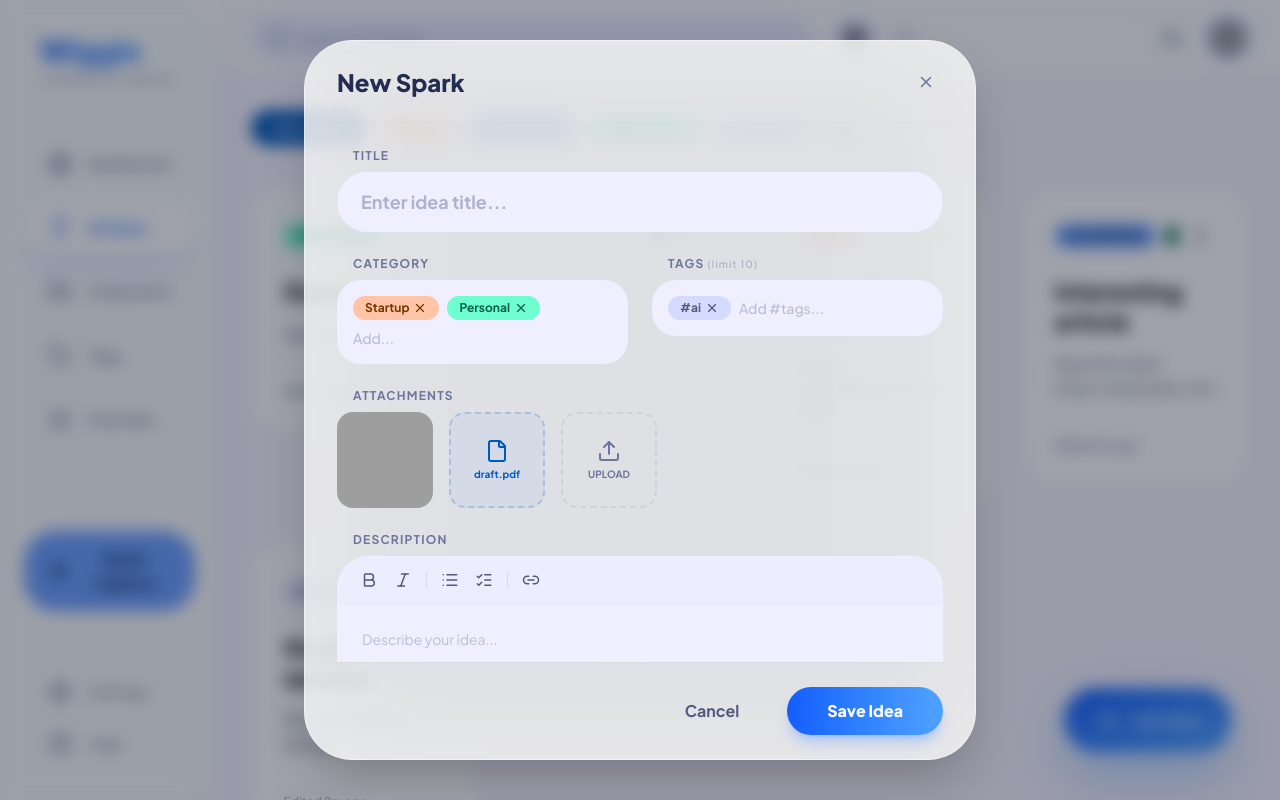
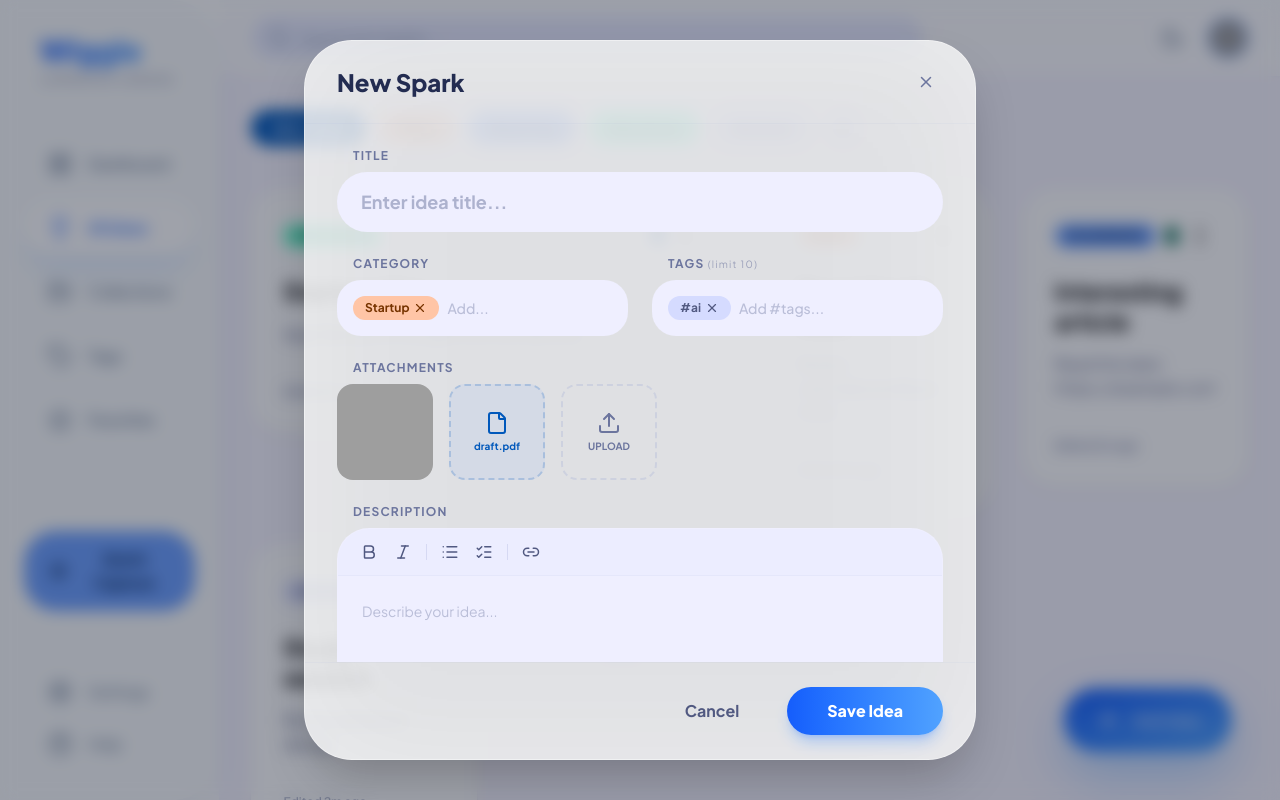
Before and after one commit to EghosaOrdia/wigo, a React (Vite) app: page / in a window 1280 px wide. Built offline with nearby package versions, Linux system fonts and the light colour scheme; grey boxes are pictures that could not be loaded.

Commit message:
feat: simplify Header component by removing unused imports and buttons

```diff
--- a/src/components/Header.jsx
+++ b/src/components/Header.jsx
@@ -1,5 +1,4 @@
-import { LayoutGrid, List, Moon, Search } from "lucide-react";
-import React from "react";
+import { Moon, Search } from "lucide-react";
 
 const Header = () => {
   return (
@@ -12,14 +11,6 @@ const Header = () => {
             placeholder="Search your sparks..."
             type="text"
           />
-        </div>
-        <div className="flex items-center gap-2">
-          <button className="p-2 rounded-xl bg-surface-container hover:bg-surface-container-high transition-colors">
-            <LayoutGrid />
-          </button>
-          <button className="p-2 rounded-xl text-slate-400 hover:text-on-surface transition-colors">
-            <List />
-          </button>
         </div>
       </div>
       <div className="flex items-center gap-4">
--- a/src/components/_dashboard/AddIdea.jsx
+++ b/src/components/_dashboard/AddIdea.jsx
@@ -49,9 +49,7 @@ const AddIdea = ({ setIsEditingIdea }) => {
                   <span className="px-3 py-1 bg-secondary-container text-on-secondary-container rounded-full text-xs font-bold flex items-center gap-1">
                     Startup <X size={14} className="cursor-pointer" />
                   </span>
-                  <span className="px-3 py-1 bg-tertiary-container text-on-tertiary-container rounded-full text-xs font-bold flex items-center gap-1">
-                    Personal <X size={14} className="cursor-pointer" />
-                  </span>
+
                   <input
                     className="bg-transparent border-none text-sm font-medium p-0 w-20 focus:ring-2 focus:ring-primary/20 placeholder:text-outline/40 outline-none"
                     placeholder="Add..."
```
